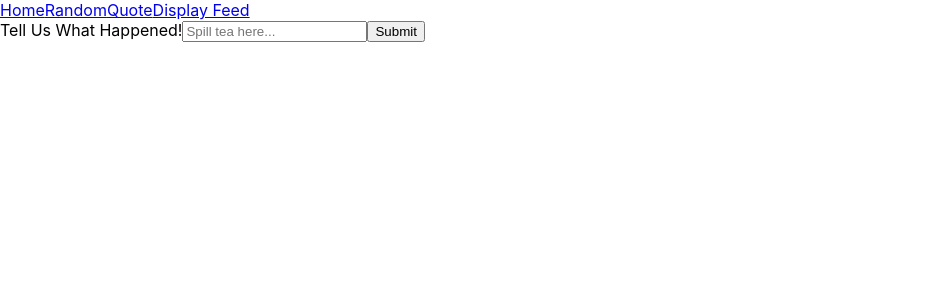
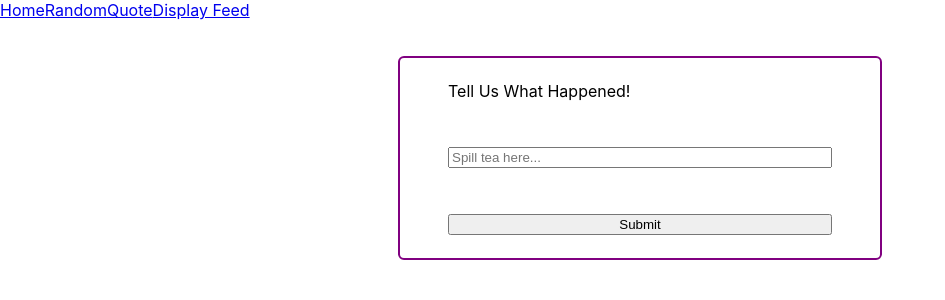
Before and after one commit to roselandroche/mar2021, a React (Create React App) app in the folder practice-js/: page /displayfeed in a window 1280 px wide. Shown: the top 300 px of the page, without its empty margins (0-945 px from the left). Built offline with nearby package versions, Linux system fonts and the light colour scheme.

Commit message:
Styled AddToFeed component

```diff
--- a/practice-js/src/components/AddToFeed.js
+++ b/practice-js/src/components/AddToFeed.js
@@ -1,4 +1,17 @@
-import React, { useState } from 'react'
+import React, { useState } from 'react';
+import styled from 'styled-components';
+
+const FeedForm = styled.form`
+    width: 30%;
+    height: 200px;
+    margin: 36px auto;
+    padding: 0px 48px;
+    border: 2px solid purple;
+    border-radius: 6px;
+    display: flex;
+    flex-direction: column;
+    justify-content: space-around;
+`;
 
 function AddToFeed(props) {
     const [feedData, setFeedData] = useState({
@@ -25,12 +38,11 @@ function AddToFeed(props) {
 
     return (
         <div>
-            <form className="feedData" onSubmit={ handleSubmit }>
-                <label>Tell Us What Happened!
-                    <input type="text" name="post" value={ feedData.post } onChange={ handleChange } placeholder="Spill tea here..." />
-                </label>
+            <FeedForm className="feedData" onSubmit={ handleSubmit }>
+                <label>Tell Us What Happened!</label>
+                <input type="text" name="post" value={ feedData.post } onChange={ handleChange } placeholder="Spill tea here..." />
                 <button type="submit">Submit</button>
-            </form>
+            </FeedForm>
         </div>
     )
 }
--- a/practice-js/src/components/DisplayFeed.js
+++ b/practice-js/src/components/DisplayFeed.js
@@ -1,4 +1,4 @@
-import React from 'react'
+import React from 'react';
 import AddToFeed from './AddToFeed';
 import FeedPost from './FeedPost';
 
```
